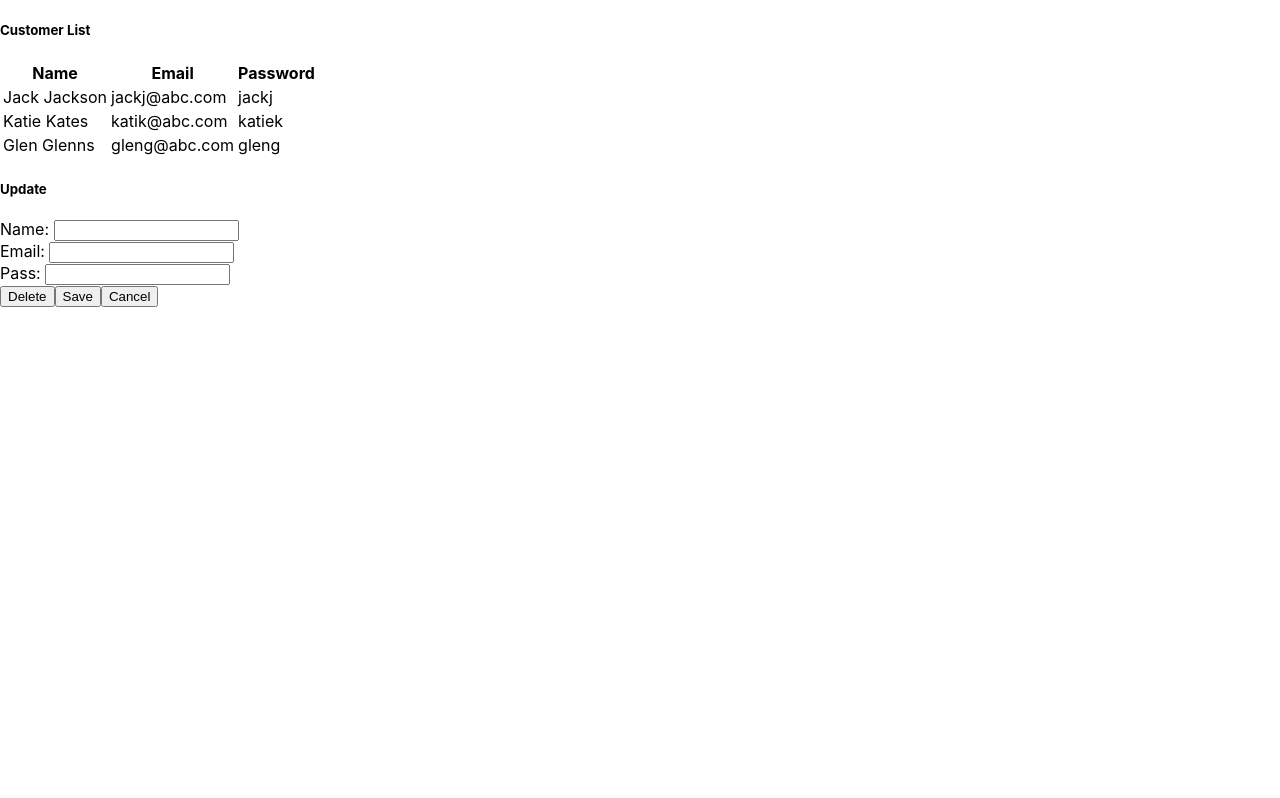
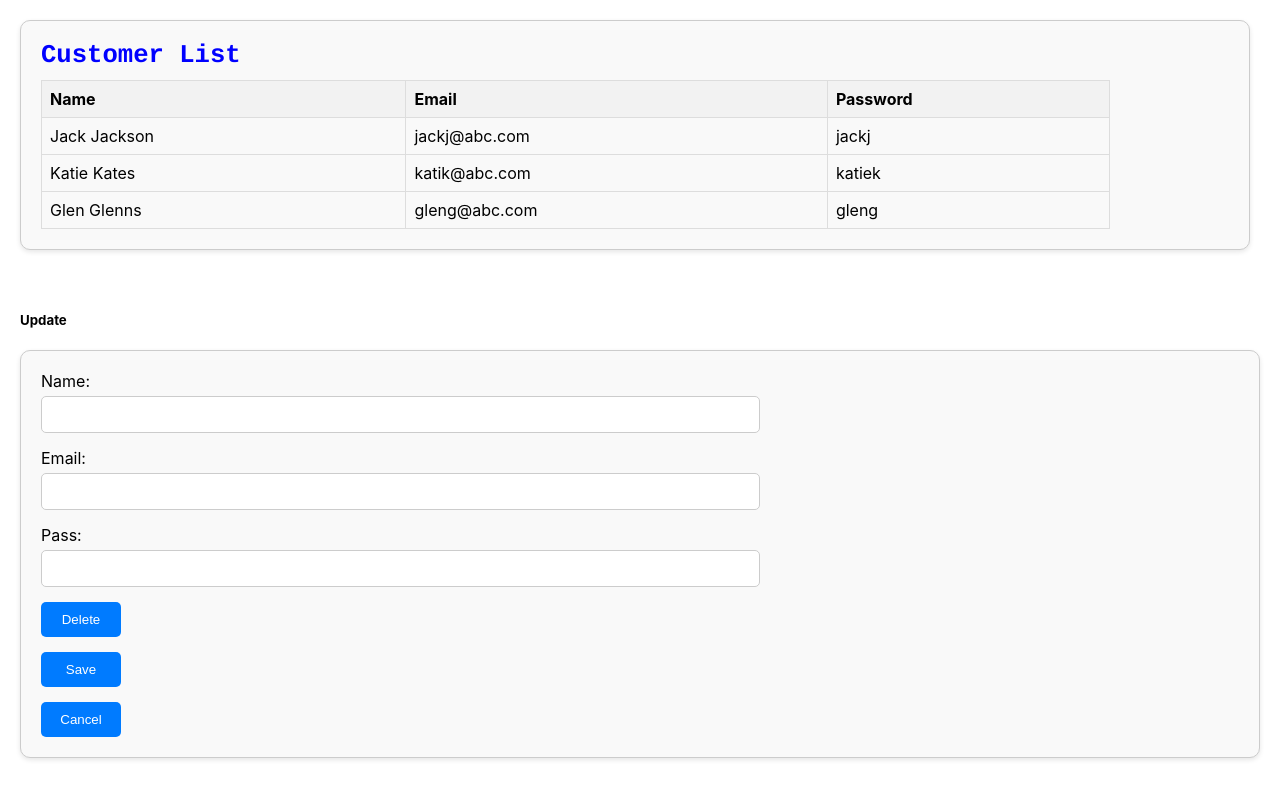
Before and after one commit to bnguerrero/Phase1_ReactProject, a React (Create React App) app in the folder front-end-app/: page / in a window 1280 px wide. Built offline with nearby package versions, Linux system fonts and the light colour scheme.

Commit message:
Update App.css
added CSS styling

```diff
--- a/front-end-app/src/App.css
+++ b/front-end-app/src/App.css
@@ -1,38 +1,91 @@
-.App {
-  text-align: center;
+.card-container {
+  display: flex;
+  flex-direction: column;
+  gap: 40px;
+  padding: 20px;
 }
 
-.App-logo {
-  height: 40vmin;
-  pointer-events: none;
+/* Styles for the customer table section */
+.customer_table,
+.customer_form {
+  flex: 1;
+  margin-right: 10px; /* Spacing between sections */
+  padding: 20px;
+  border: 1px solid #ccc; /* Border to create a box */
+  border-radius: 10px; /* Rounded corners */
+  background-color: #f9f9f9; /* Light background color */
+  box-shadow: 0 2px 5px rgba(0, 0, 0, 0.1); /* Optional shadow */
+
 }
 
-@media (prefers-reduced-motion: no-preference) {
-  .App-logo {
-    animation: App-logo-spin infinite 20s linear;
-  }
+.customer_table h5,
+.customer_form h5 {
+  margin-top: 0;
+  padding-top: 0;
+  margin-bottom: 10px;
+  color: blue;
+  font-family: courier;
+  font-size: 160%;
 }
 
-.App-header {
-  background-color: #282c34;
-  min-height: 100vh;
+table {
+  width: 90%;
+  border-collapse: collapse;
+}
+
+table th, table td {
+  border: 1px solid #ddd;
+  padding: 8px;
+  text-align: left;
+}
+
+table th {
+  background-color: #f2f2f2;
+}
+
+form {
   display: flex;
   flex-direction: column;
-  align-items: center;
-  justify-content: center;
-  font-size: calc(10px + 2vmin);
+  margin-top: 10px;
+  padding: 20px;
+  border: 1px solid #ccc;
+  border-radius: 10px; background-color: #f9f9f9;
+  box-shadow: 0 2px 5px rgba(0, 0, 0, 0.1);
+  gap: 15px;
+ }
+
+ .form-group{
+  display: flex;
+  flex-direction: column;
+ }
+ label {
+  margin-bottom: 5px;
+ }
+
+ input {
+  padding: 10px;
+  border: 1px solid #ccc;
+  border-radius: 5px;
+  width: 60%;
+  box-sizing: border-box;
+ }
+
+ button {
+  padding: 10px;
+  border: none;
+  background-color: #007bff;
   color: white;
-}
+  border-radius: 5px;
+  width: 80px;
+ }
 
-.App-link {
-  color: #61dafb;
-}
+ .buttons-container{
+  display: flex;
+  flex-direction: row;
+  gap: 10px;
+  margin-top: 20px;
+ }
 
-@keyframes App-logo-spin {
-  from {
-    transform: rotate(0deg);
-  }
-  to {
-    transform: rotate(360deg);
-  }
-}
+ button:hover {
+  background-color: #0056b3;
+ }
```
